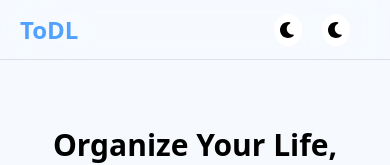
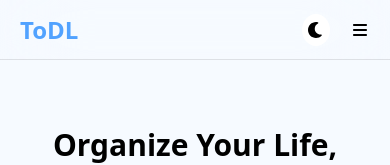
Before and after one commit to PrithvirajVNair/TODOLIST, a React app in the folder frontend/: page / in a window 390 px wide. Shown: the top 165 px of the page. Built offline with nearby package versions, Linux system fonts and the light colour scheme; no server answers; the HTML template or start-up script is replaced by a standard one.

Commit message:
FIX : Menu List Toggle bug fixed

```diff
--- a/frontend/src/components/Header.jsx
+++ b/frontend/src/components/Header.jsx
@@ -7,7 +7,7 @@ import {
 import { FontAwesomeIcon } from "@fortawesome/react-fontawesome";
 import React, { useEffect, useState } from "react";
 
-const Header = ({themeStatus}) => {
+const Header = ({ themeStatus }) => {
   const [toggleMenu, setToggleMenu] = useState(false);
   const [toggleTheme, setToggleTheme] = useState(false);
   const [theme, setTheme] = useState("Light");
@@ -28,11 +28,13 @@ const Header = ({themeStatus}) => {
     } else {
       localStorage.setItem("theme", theme);
     }
-  }, []);
+  }, [themeStatus]);
 
   return (
     <>
-      <div className={`border-b h-15 backdrop-blur-2xl fixed w-full z-99 ${theme=="Dark"?"border-white/10":"border-black/10"}`}>
+      <div
+        className={`border-b h-15 backdrop-blur-2xl fixed w-full z-99 ${theme == "Dark" ? "border-white/10" : "border-black/10"}`}
+      >
         <div className="flex justify-between items-center h-full px-5 sm:px-10 md:px-20">
           <a className="text-blue-400 text-2xl font-bold" href="#">
             ToDL
@@ -64,45 +66,33 @@ const Header = ({themeStatus}) => {
             <div className="md:flex hidden">
               <a
                 href="/login"
-                className="bg-white border border-black/20 me-2 py-1 px-2 rounded-lg hover:bg-blue-500 cursor-pointer duration-200 active:scale-97"
+                className="bg-white border-black/20 me-2 py-1 px-2 rounded-lg hover:bg-blue-500 cursor-pointer duration-200 active:scale-97"
               >
                 Sign In
               </a>
               <a
                 href="/register"
-                className="bg-blue-400 border text-white py-1 px-2 rounded-lg hover:bg-blue-500 cursor-pointer duration-200 active:scale-97"
+                className="bg-blue-400 text-white py-1 px-2 rounded-lg hover:bg-blue-500 cursor-pointer duration-200 active:scale-97"
               >
                 Get Started
               </a>
             </div>
             <div className="block md:hidden">
-              {toggleTheme ? (
-                <button
-                  onClick={() => {
-                    (setToggleTheme(false), handleTheme("Light"));
-                  }}
-                  className="me-5 cursor-pointer p-1 bg-white/10 text-white"
-                  style={{ borderRadius: "50%" }}
-                >
-                  <FontAwesomeIcon icon={faSun} />
-                </button>
-              ) : (
-                <button
-                  className="me-5 cursor-pointer p-1 bg-white"
-                  style={{ borderRadius: "50%" }}
-                  onClick={() => {
-                    (setToggleTheme(true), handleTheme("Dark"));
-                  }}
-                >
-                  <FontAwesomeIcon icon={faMoon} />
-                </button>
-              )}
+                {!toggleMenu ? (
+                  <button onClick={() => setToggleMenu(true)}>
+                    <FontAwesomeIcon icon={faBars} className={`${theme=="Dark" ? "text-white": "text-black"}`} />
+                  </button>
+                ) : (
+                  <button onClick={() => setToggleMenu(false)}>
+                    <FontAwesomeIcon icon={faXmark} className={`${theme=="Dark" ? "text-white": "text-black"}`} />
+                  </button>
+                )}
             </div>
           </div>
         </div>
       </div>
       {toggleMenu && (
-        <div className="md:hidden fixed z-99 flex flex-col p-5 bg-white/10 backdrop-blur-3xl rounded-xl right-5 top-16 justify-center items-center text-black">
+        <div className={`md:hidden fixed z-99 flex flex-col p-5 bg-white/10 backdrop-blur-3xl rounded-xl right-5 top-16 justify-center items-center ${theme=="Dark"? "text-white" : "text-black"}`}>
           <a href="/login">Sign In</a>
           <a href="/register">Get Started</a>
         </div>
```
